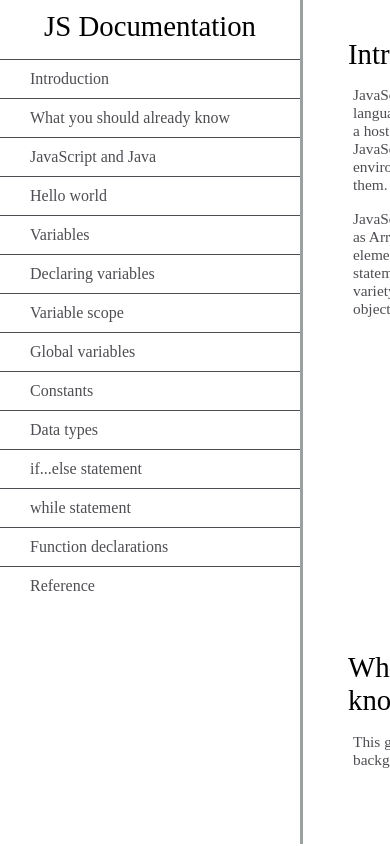
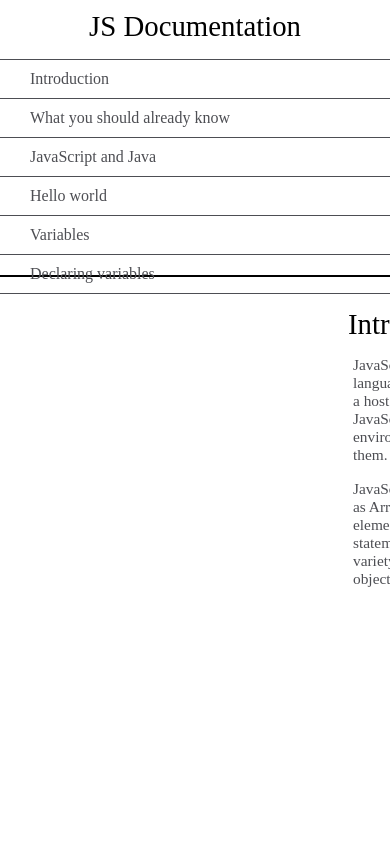
Before and after one commit to nicywi/-New-Responsive-Web-Design, a plain HTML site: page 10. Technical Documentation Page/index.html in a window 390 px wide. Shown: the top 846 px of the page. Drawn offline with Linux system fonts and the light colour scheme.

Commit message:
updated css

```diff
--- a/10. Technical Documentation Page/styles.css
+++ b/10. Technical Documentation Page/styles.css
@@ -9,10 +9,6 @@
     border-color: rgba(0, 22, 22, 0.4);
 }
 
-nav {
-    display: block;
-}
-
 @media screen and (min-width: 480px) {
 body {
     color: #4d4e53;
@@ -22,6 +18,30 @@ body {
     margin: 8px;
 }
 }
+@media only screen and (max-width: 815px){
+    #main-doc {
+        position: relative;
+        margin-left: 0px;
+        margin-top: 270px;
+    }
+}
+
+@media only screen and (max-width: 815px)
+ {
+    #navbar {
+        background-color: white;
+        /* position: absolute; */
+        top: 0;
+        padding: 0;
+        margin: 0;
+        width: 100%;
+        max-height: 275px;
+        border: none;
+        z-index: 1;
+        border-bottom: 2px solid;
+    }
+}
+
 nav header {
     color: black;
     margin: 10px;
```
Also changed, not shown: 2 other files.
